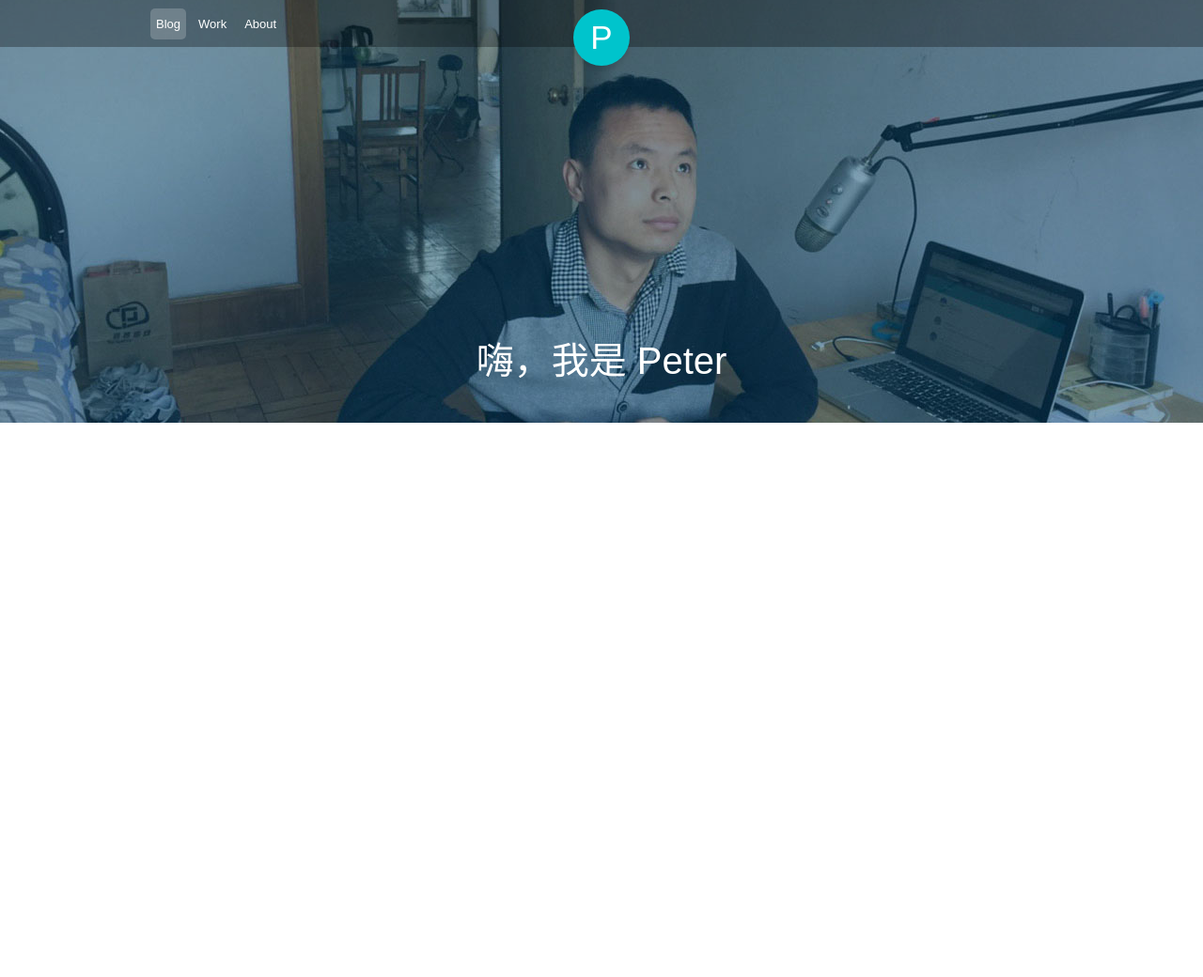
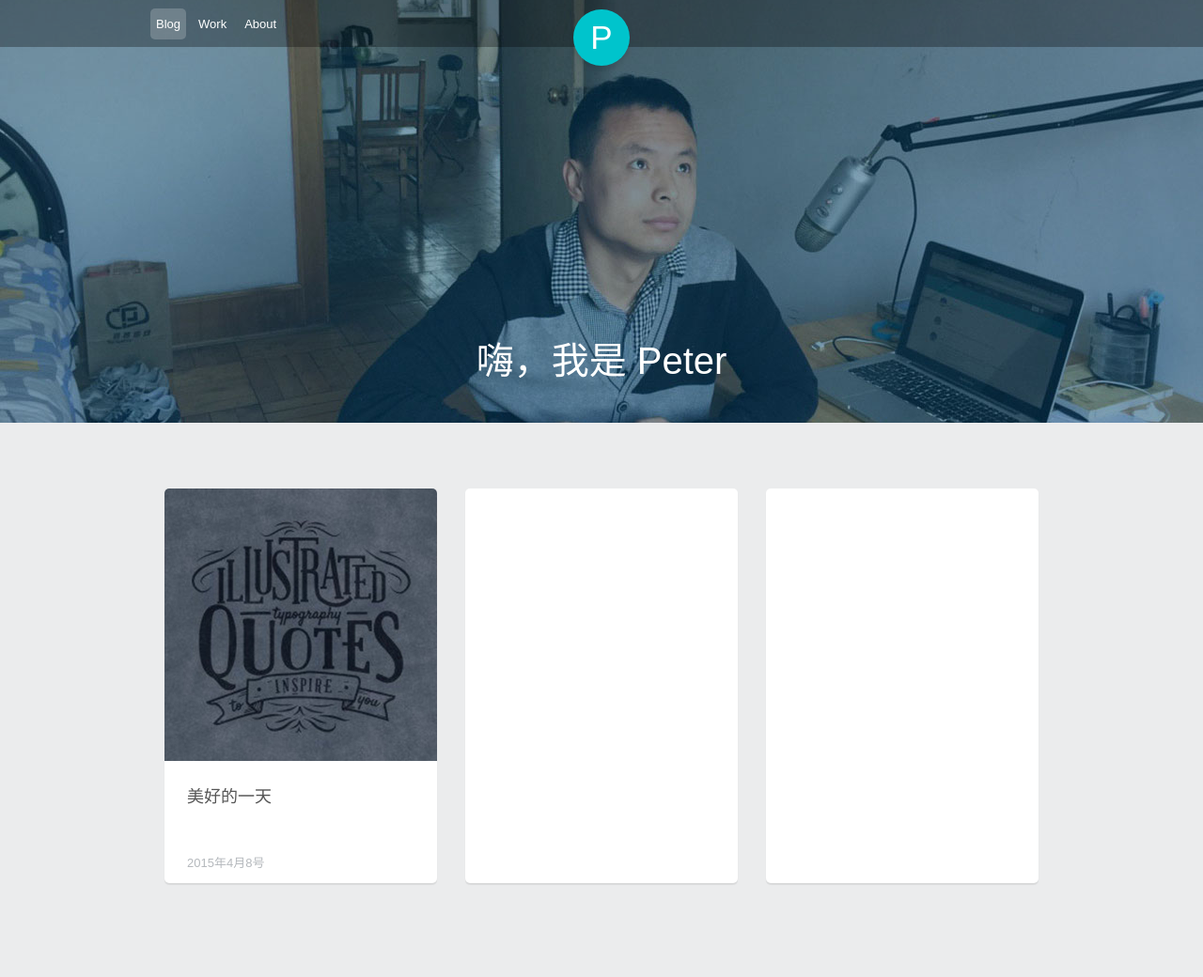
Before and after one commit to qqpeter/qqpeter.github.io, a plain HTML site: page index.html in a window 1280 px wide. Shown: the whole page at 94% size. Before the commit the page ends 800 px from the top, so only its background shows below. Drawn offline with Linux system fonts and the light colour scheme.

Commit message:
post-list

```diff
--- a/index.html
+++ b/index.html
@@ -20,6 +20,23 @@
       嗨，我是 Peter
     </h1>
   </div>
+  <div class="post-list-wrapper">
+    <div class="container clearfix">
+      <div class="post">
+        <a href="post1.html" class="thumbnail-image">
+          <img src="images/post.jpg" alt="" class="thumbnail">
+        </a>
+        <div class="post-info">
+          <h3>美好的一天</h3>
+        </div>
+        <div class="date">
+          2015年4月8号
+        </div>
+      </div>
+      <div class="post"></div>
+      <div class="post"></div>
+    </div>
+  </div>
 
 </body>
 </html>
--- a/main.css
+++ b/main.css
@@ -55,6 +55,49 @@ a {
   font-weight: normal;
 }
 
+.post-list-wrapper {
+  padding: 70px 0;
+  background: #ebeced;
+}
+.post {
+  float: left;
+  background: #fff;
+  width: 290px;
+  height: 420px;
+  margin-left: 15px;
+  margin-right: 15px;
+  margin-bottom: 30px;
+  border-radius: 5px;
+  box-shadow: 0 2px 1px rgba(0,0,0,.08);
+
+  /* 专门为 date 设置的 relative */
+  position: relative;
+}
+
+.post .thumbnail {
+  display: block;
+  width: 290px;
+  height: 290px;
+  border-top-left-radius: 5px;
+  border-top-right-radius: 5px;
+}
+
+.post .post-info {
+  margin: 24px;
+}
+.post h3 {
+  font-size: 18px;
+  line-height: 1.6;
+  font-weight: normal;
+}
+
+.post .date {
+  position: absolute;
+  left: 24px;
+  bottom: 10px;
+  font-size: 13px;
+  color: #b5b9bd;
+}
 /* layout.css */
 
 .header {
```
Also changed, not shown: post1.html (+1 -1 lines), images/post.jpg (added).
